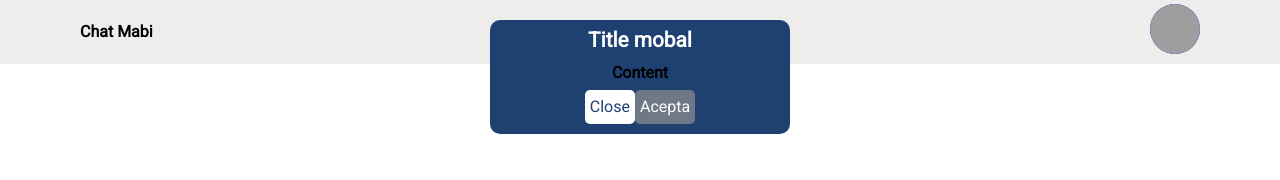
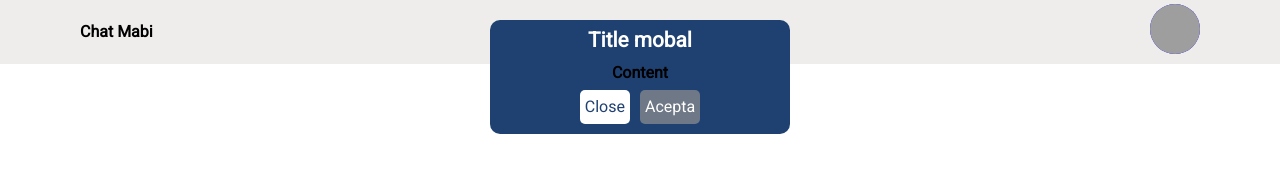
Before and after one commit to LuisArielRetanaHernadez/caht_client, a React (Vite) app: page /login in a window 1280 px wide. Shown: the top 180 px of the page. Built offline with nearby package versions, Linux system fonts and the light colour scheme; no server answers; grey boxes are pictures that could not be loaded.

Commit message:
agregamos a la clase 'mobal__buttons' donde saparamos los buton uno de lado de otro

```diff
--- a/src/components/Mobal/Mobal.css
+++ b/src/components/Mobal/Mobal.css
@@ -17,3 +17,8 @@
 .mobal__text {
   font-weight: 600;
 }
+
+.mobal__buttons {
+  display: inline-flex;
+  gap: 10px;
+}
```
